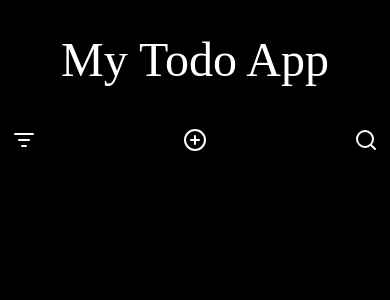
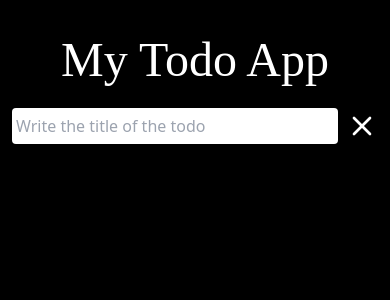
Before and after one commit to mateusceci-coder/my-todo-list, a React (Vite) app: page / in a window 390 px wide. Shown: the top 300 px of the page. Built offline with nearby package versions, Linux system fonts and the light colour scheme; a web font is replaced by a local one.

Commit message:
feat: add search bar

```diff
--- a/src/App.tsx
+++ b/src/App.tsx
@@ -3,22 +3,28 @@ import Header from './layout/Header'
 import TodoForm from './components/TodoForm'
 import TodoItem from './components/TodoItem'
 import {  useFormTodoContext } from './contexts/Formcontext'
+import Input from './components/Input'
 
 export default function App() {
-  const { handleFormOpen, isFormOpen, todos } = useFormTodoContext()
+  const { handleFormOpen, isFormOpen, todos, handleInputOpen, isInputOpen } = useFormTodoContext()
 
 
   return (
-          <div className="bg-main h-screen w-100 text-main-text p-3 overflow-y-scroll">
+  <div className="bg-main h-screen w-100 text-main-text p-3 overflow-y-scroll relative">
+    {isFormOpen && <div className="bg-main bg-opacity-70 absolute inset-0"></div>}
     <Header />
-        <div className="flex justify-between my-5">
-          <ListFilter />
-          <PlusCircle onClick={handleFormOpen} />
-          <Search />
+    {isInputOpen ? <div className="flex justify-between my-5 max-w-5xl mx-auto">
+      <ListFilter className='cursor-pointer'/>
+      <PlusCircle className='cursor-pointer' onClick={handleFormOpen} />
+      <Search className='cursor-pointer' onClick={handleInputOpen} />
+    </div> : <Input />}
+    <div className='max-w-5xl mx-auto'>
+    {isFormOpen && (
+          <div className="absolute w-full left-0">
+            <TodoForm />
           </div>
-        <div>
-          {isFormOpen && <TodoForm />}
-          <ul className='grid gap-2 md:grid-cols-2'>
+        )}
+      <ul className='grid gap-2 sm:grid-cols-2 md:grid-cols-3'>
         {todos.map((todo) => {
           return (
             <TodoItem key={todo.title} title={todo.title} task={todo.task} status={todo.status} id={todo.id}/>
--- /dev/null
+++ b/src/components/Input.tsx
@@ -0,0 +1,13 @@
+import { X } from "lucide-react"
+import { useFormTodoContext } from "../contexts/Formcontext"
+
+export default function Input() {
+    const { handleInputOpen } = useFormTodoContext()
+
+  return (
+    <div className="flex justify-center gap-2 mb-4">
+        <input className="rounded p-1 w-full sm:w-3/4 md:w-1/2 text-main" type="text" placeholder="Write the title of the todo" />
+        <X size={36} onClick={handleInputOpen} className="cursor-pointer" />
+    </div>
+  )
+}
--- a/src/components/TodoForm.tsx
+++ b/src/components/TodoForm.tsx
@@ -25,7 +25,7 @@ export default function TodoForm() {
     return (
         <div className="flex justify-center p-2 flex-col bg-white text-main rounded-xl my-2 mx-auto max-w-lg">
             <div className='flex justify-end'>
-                <X color='red'onClick={handleCloseForm}/>
+                <X color='red'onClick={handleCloseForm} className='cursor-pointer'/>
             </div>
             <div className="mb-2">
                 <label className="block" htmlFor="title">Title:</label>
--- a/src/contexts/Formcontext.tsx
+++ b/src/contexts/Formcontext.tsx
@@ -7,11 +7,13 @@ type FormTodoProviderProps = {
 type FormTodoContextType = {
     isFormOpen: boolean,
     todos: {id: string, title: string; task: string; status: string; }[],
+    isInputOpen: boolean,
     handleFormOpen: () => void,
     handleDeleteTodo: (id:string) => void,
     handleCloseForm: () => void,
     addNewTodo: (title: string, task: string, statusValue: string) => void,
-    handleFinishedTodo: (id:string) => void
+    handleFinishedTodo: (id:string) => void,
+    handleInputOpen: () => void
 }
 
 const FormTodoContext = createContext<FormTodoContextType | null>(null)
@@ -26,6 +28,7 @@ function useFormTodoContext() {
 function FormTodoProvider ({children}: FormTodoProviderProps) {
     const [isFormOpen, setIsFormOpen] = useState<boolean>(false)
     const [todos, setTodos] = useState<{id:string, title: string, task: string, status: string}[]>([])
+    const [isInputOpen, setIsInputOpen] = useState<boolean>(false)
 
     const handleFormOpen = () => {
         setIsFormOpen(true)
@@ -56,8 +59,12 @@ function FormTodoProvider ({children}: FormTodoProviderProps) {
         setTodos(finishedTodo)
     }
 
+    const handleInputOpen = () => {
+        setIsInputOpen((i) => !i)
+    }
+
       return (
-        <FormTodoContext.Provider value={{isFormOpen, todos, handleFormOpen, handleDeleteTodo, handleCloseForm, addNewTodo, handleFinishedTodo}}>
+        <FormTodoContext.Provider value={{isFormOpen, todos, handleFormOpen, handleDeleteTodo, handleCloseForm, addNewTodo, handleFinishedTodo, handleInputOpen, isInputOpen}}>
             {children}
         </FormTodoContext.Provider>
       )
```
Lines whose indentation alone changed are shown as unchanged.
